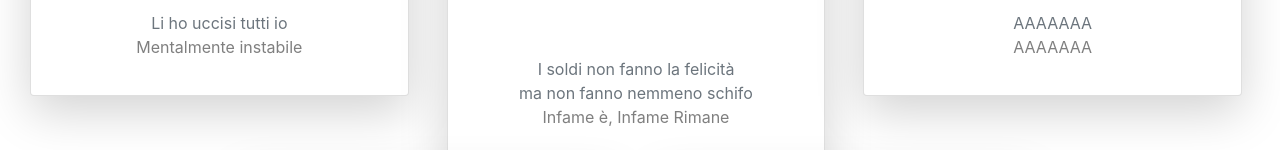
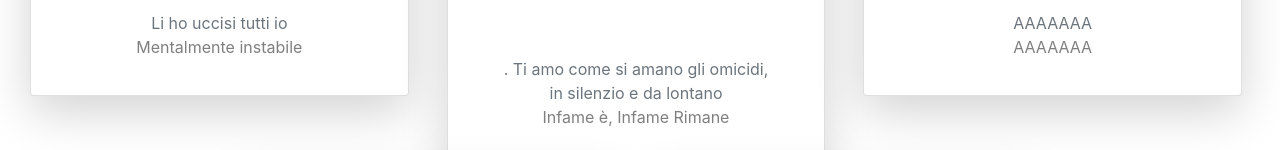
Before and after one commit to bmassi/Sorus2022, a website: page assets/diabolici.html in a window 1280 px wide. Shown: the part 1927-2077 px from the top of the page. Drawn offline with nearby package versions, Linux system fonts and the light colour scheme; a web font is replaced by a local one.

Commit message:
Update diabolici.html
Asa

```diff
--- a/assets/diabolici.html
+++ b/assets/diabolici.html
@@ -232,8 +232,8 @@
                                 <p class="card-text">
                                     Il Cavallo <i class="fas fa-chess-knight"></i>
                                 </p>
-                                <a href="#" class="text-secondary text-decoration-none">I soldi non fanno la felicità<br/>
-                                    ma non fanno nemmeno schifo</a>
+                                <a href="#" class="text-secondary text-decoration-none">.  Ti amo come si amano gli omicidi,<br/>
+                                    in silenzio e da lontano</a>
                                 <p class="text-black-50">Infame è, Infame Rimane</p>
                             </div>
                         </div>
```
